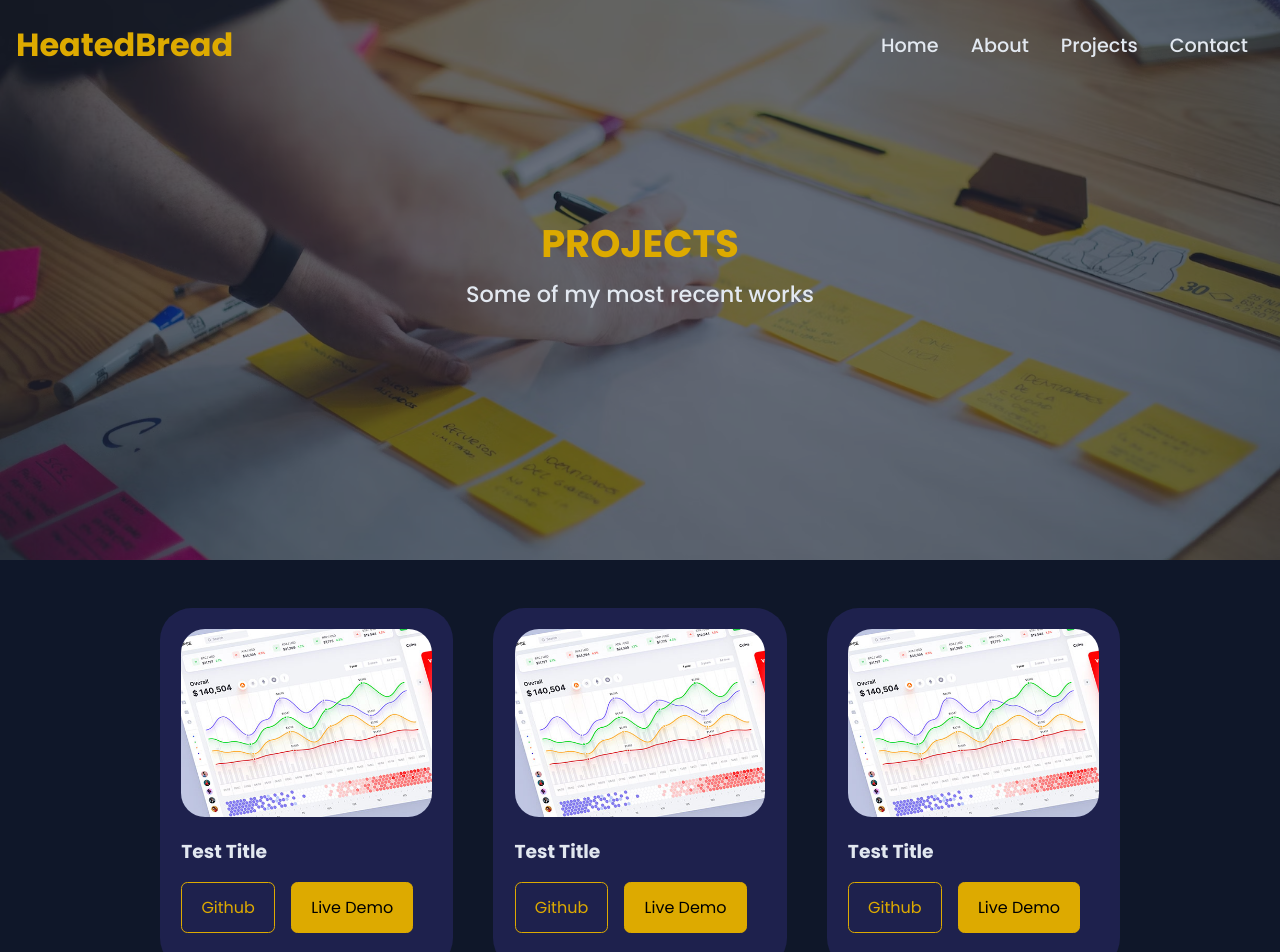
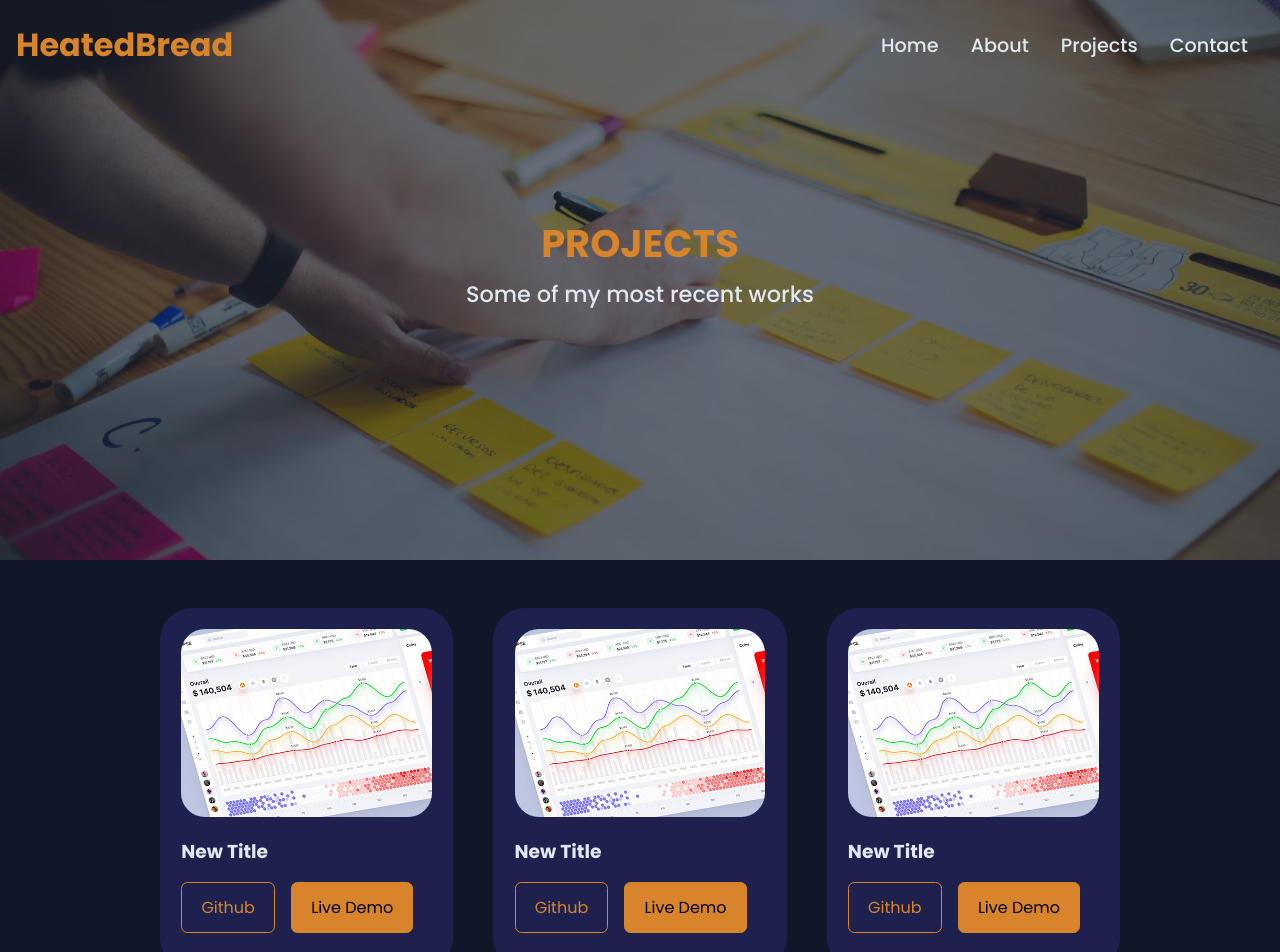
Before and after one commit to DavidLungu/portfolio-website, a React (Vite) app: page /projects in a window 1280 px wide. Shown: the top 952 px of the page. Built offline with nearby package versions, Linux system fonts and the light colour scheme.

Commit message:
feat(container): dynamically display containers

```diff
--- a/src/components/containers/ProjectContainer.jsx
+++ b/src/components/containers/ProjectContainer.jsx
@@ -3,18 +3,64 @@ import "./ProjectContainer.css"
 import React from 'react'
 import ProjectContainerItem from "./ProjectContainerItem";
 import IMG1 from "../../assets/portfolio1.jpg"
+import IMG2 from "../../assets/portfolio2.jpg"
+import IMG3 from "../../assets/portfolio3.jpg"
+import IMG4 from "../../assets/portfolio4.jpg"
+import IMG5 from "../../assets/portfolio5.png"
+import IMG6 from "../../assets/portfolio6.jpg"
+
+const data = [
+    {
+        id: 1,
+        image: IMG1,
+        title: "New Title",
+        github: "https://github.com",
+        demo: "https://github.com"
+    },    {
+        id: 1,
+        image: IMG1,
+        title: "New Title",
+        github: "https://github.com",
+        demo: "https://github.com"
+    },    {
+        id: 1,
+        image: IMG1,
+        title: "New Title",
+        github: "https://github.com",
+        demo: "https://github.com"
+    },    {
+        id: 1,
+        image: IMG1,
+        title: "New Title",
+        github: "https://github.com",
+        demo: "https://github.com"
+    },    {
+        id: 1,
+        image: IMG1,
+        title: "New Title",
+        github: "https://github.com",
+        demo: "https://github.com"
+    },    {
+        id: 1,
+        image: IMG1,
+        title: "New Title",
+        github: "https://github.com",
+        demo: "https://github.com"
+    },
+]
 
 const PortfolioContainer = () => {
     return (
-    <div className="container project__container">
-        <ProjectContainerItem title="Test Title" img={IMG1} github="https://github.com" demo="https://github.com"/>
-        <ProjectContainerItem title="Test Title" img={IMG1} github="https://github.com" demo="https://github.com"/>
-        <ProjectContainerItem title="Test Title" img={IMG1} github="https://github.com" demo="https://github.com"/>
-        <ProjectContainerItem title="Test Title" img={IMG1} github="https://github.com" demo="https://github.com"/>
-        <ProjectContainerItem title="Test Title" img={IMG1} github="https://github.com" demo="https://github.com"/>
-        <ProjectContainerItem title="Test Title" img={IMG1} github="https://github.com" demo="https://github.com"/>
-    </div>
-)
+        <div className="container project__container">
+        {
+            data.map(({id, image, title, github, demo}) => {
+                return (
+            		<ProjectContainerItem key={id} title={title} img={image} github={github} demo={demo}/>
+                )
+            })
+        }
+        </div>
+    )
 }
 
 export default PortfolioContainer
--- a/src/components/containers/ProjectContainerItem.jsx
+++ b/src/components/containers/ProjectContainerItem.jsx
@@ -6,8 +6,9 @@ const ProjectContainerItem = (props) => {
     const img = props.img;
     const github = props.github;
     const demo = props.demo;
+
     return (
-    <a href="" className="project__item">
+        <article className="project__item">
             <div className="project__item-image">
                 <img src={img} alt="item image" />
             </div>
@@ -16,7 +17,7 @@ const ProjectContainerItem = (props) => {
                 <Link className="btn" to={github} target="_blank" rel="noopener noreferrer">Github</Link>
                 <Link className="btn btn-primary" to={demo} target="_blank" rel="noopener noreferrer">Live Demo</Link>
             </div>
-    </a>
+        </article>
     )
 }
 
--- a/src/index.css
+++ b/src/index.css
@@ -12,8 +12,8 @@
     --color-bg-transparent: rgba(15, 23, 41, .6);
     --color-bg-variant: #1e214d;
     --color-nav: rgb(4 11 26 / 85%);
-    --color-primary: #d7842b;
-    --color-primary-variant: #ddaa00;
+    --color-primary: #ddaa00;
+    --color-primary-variant: #d7842b;
     --color-white: #e2e8f0;
     --color-grey: rgba(182, 182, 182, 0.8);
 
```
Lines whose indentation alone changed are shown as unchanged.
